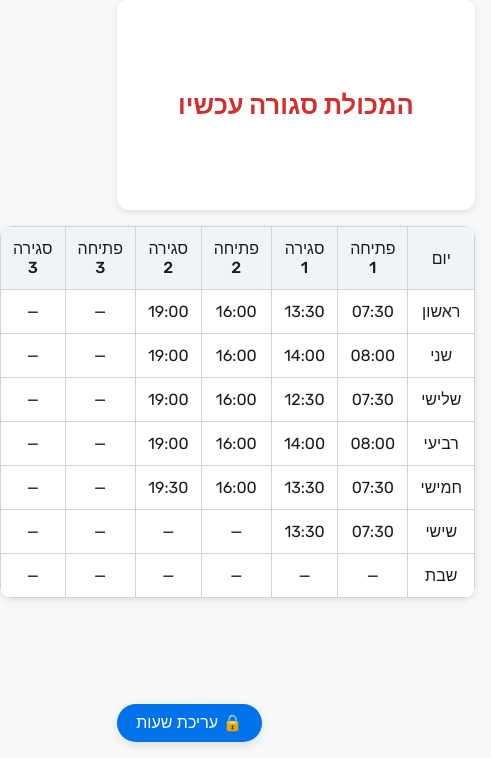
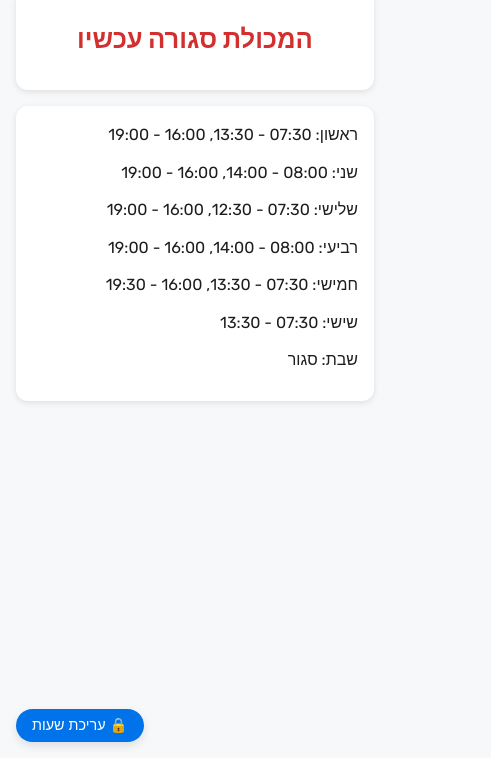
Before and after one commit to JulietaJra/MakoletMaon, a plain HTML site: page index.html in a window 390 px wide. Shown: the part 86-844 px from the top of the page, 491 px wide, since content can reach past the window. Drawn offline with Linux system fonts and the light colour scheme.

Commit message:
Update index.html

```diff
--- a/index.html
+++ b/index.html
@@ -38,41 +38,37 @@
       margin-bottom: 1rem;
       border-radius: 12px;
       box-shadow: 0 2px 6px rgba(0,0,0,0.1);
+      padding: 1rem;
+      text-align: center;
+    }
+
+    .open-now, .closed-now {
+      font-weight: 700;
+      font-size: 2rem;
+      line-height: 1.4;
+      margin: 0;
     }
 
     .open-now {
       color: var(--primary);
-      font-weight: 700;
-      font-size: 2rem;
-      text-align: center;
     }
 
     .closed-now {
       color: #d32f2f;
-      font-weight: 700;
-      font-size: 2rem;
-      text-align: center;
     }
 
-    table {
-      width: 100%;
-      border-collapse: collapse;
-      margin-top: 1rem;
+    #scheduleList {
       background: var(--surface);
+      padding: 1rem;
       border-radius: 12px;
-      overflow: hidden;
       box-shadow: 0 2px 6px rgba(0,0,0,0.1);
+      margin-bottom: 2rem;
     }
 
-    th, td {
-      border: 1px solid var(--border-color);
-      padding: 0.75rem;
-      text-align: center;
-    }
-
-    th {
-      background-color: #f0f4f8;
-      font-weight: 500;
+    .day-row {
+      margin-bottom: 0.75rem;
+      font-size: 1.1rem;
+      line-height: 1.6;
     }
 
     #editSection {
@@ -85,7 +81,8 @@
     }
 
     input[type="time"] {
-      width: 120px;
+      width: 100%;
+      max-width: 120px;
       padding: 0.5rem;
       border: 1px solid var(--border-color);
       border-radius: 6px;
@@ -127,17 +124,39 @@
       display: inline-block;
     }
 
-    @media (max-width: 600px) {
+    @media (max-width: 768px) {
+      h1 {
+        font-size: 1.5rem;
+      }
+
+      .open-now, .closed-now {
+        font-size: 1.6rem;
+      }
+
+      .day-row {
+        font-size: 1rem;
+      }
+
+      #status {
+        height: auto;
+        padding: 2rem 1rem;
+      }
+    }
+
+    @media (max-width: 480px) {
       input[type="time"] {
-        width: 100px;
+        width: 100%;
+        max-width: 100%;
       }
+
       label {
         display: block;
         margin: 0.5rem 0;
       }
 
-      .open-now, .closed-now {
-        font-size: 1.6rem;
+      .admin-button {
+        padding: 0.5rem 1rem;
+        font-size: 0.9rem;
       }
     }
   </style>
@@ -145,12 +164,7 @@
 <body>
   <h1>מכולת מעון</h1>
   <div id="status"></div>
-  <table id="scheduleTable">
-    <thead>
-      <tr><th>יום</th><th>פתיחה 1</th><th>סגירה 1</th><th>פתיחה 2</th><th>סגירה 2</th><th>פתיחה 3</th><th>סגירה 3</th></tr>
-    </thead>
-    <tbody></tbody>
-  </table>
+  <div id="scheduleList"></div>
 
   <button class="admin-button" onclick="toggleEdit()">🔒 עריכת שעות</button>
   <div id="editSection">
@@ -173,18 +187,19 @@
       "שבת":  ["","","","","",""]
     };
 
-    function formatTime(str) {
-      return str ? str : "—";
+    function formatRanges(day, times) {
+      const parts = [];
+      for (let i = 0; i < times.length; i += 2) {
+        if (times[i] && times[i+1]) {
+          parts.push(`${times[i]} - ${times[i+1]}`);
+        }
+      }
+      return `<div class="day-row">${day}: ${parts.length ? parts.join(", ") : "סגור"}</div>`;
     }
 
-    function updateTable() {
-      const tbody = document.querySelector("#scheduleTable tbody");
-      tbody.innerHTML = "";
-      days.forEach(day => {
-        const row = document.createElement("tr");
-        row.innerHTML = `<td>${day}</td>` + schedule[day].map(t => `<td>${formatTime(t)}</td>`).join("");
-        tbody.appendChild(row);
-      });
+    function updateScheduleList() {
+      const container = document.getElementById("scheduleList");
+      container.innerHTML = days.map(day => formatRanges(day, schedule[day])).join("");
     }
 
     function isOpenNow() {
@@ -247,12 +262,12 @@
         ]);
       });
       localStorage.setItem("makolletSchedule", JSON.stringify(schedule));
-      updateTable();
+      updateScheduleList();
       updateStatus();
       alert("השעות נשמרו!");
     }
 
-    updateTable();
+    updateScheduleList();
     updateStatus();
     setInterval(updateStatus, 60000);
   </script>
```
